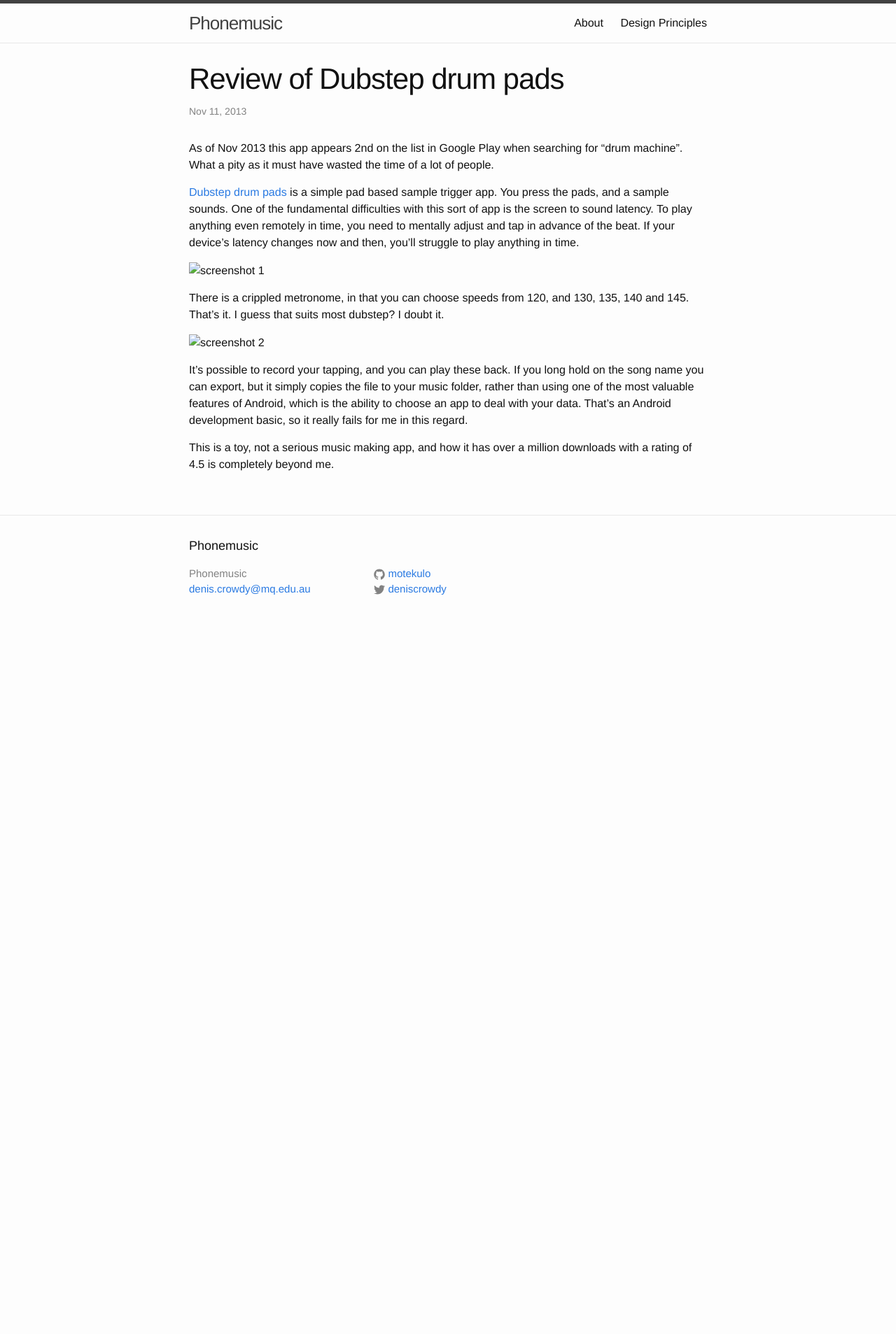
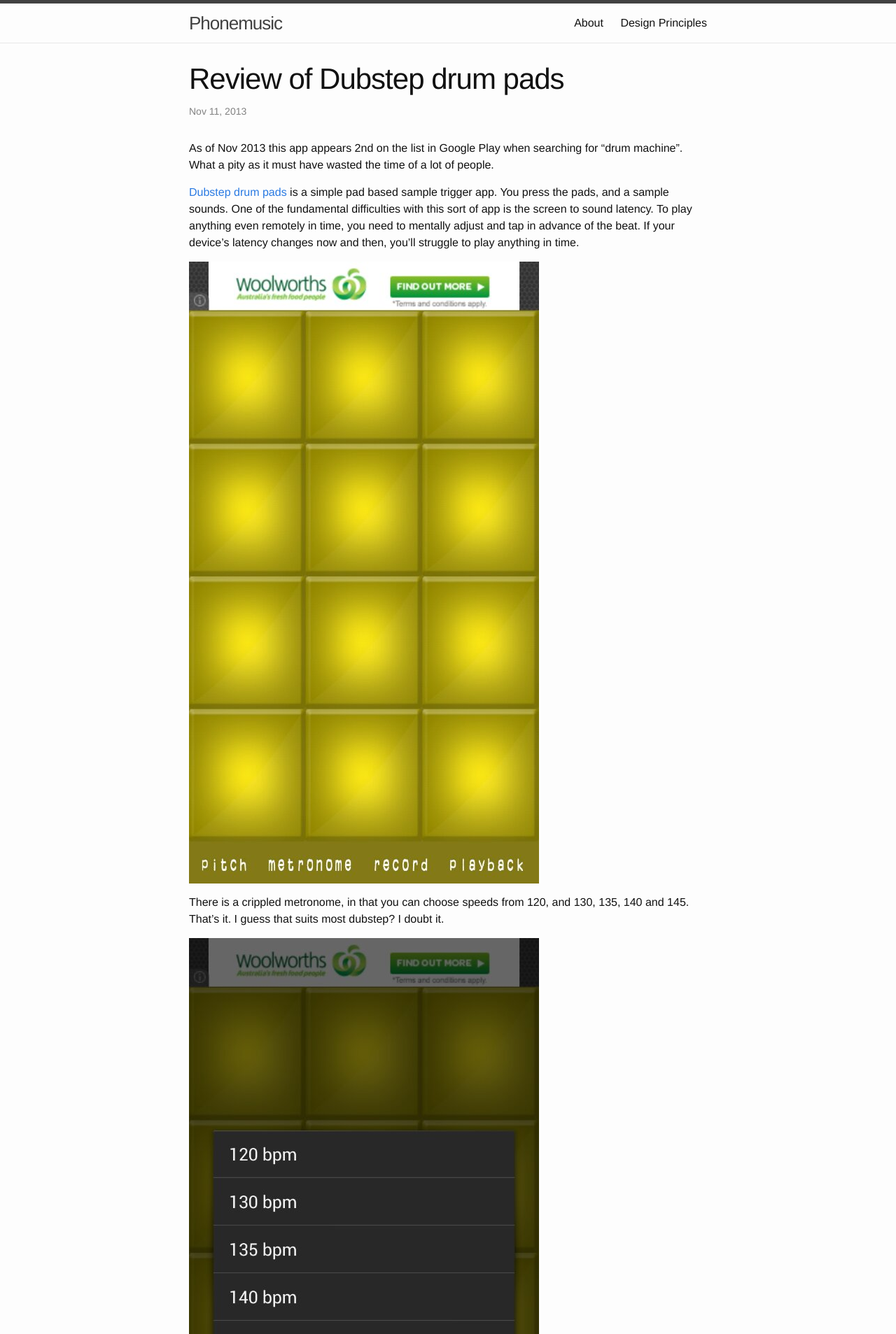
Before and after one commit to motekulo/github.io, a Jekyll site: the page built from _posts/2013-11-11-dubstep-pads-review.md, in a window 1280 px wide. Shown: the top 1907 px of the page at 70% size. Built offline with Jekyll 4.4.1, drawn with Linux system fonts in a browser that asks for light colours; before the commit the page ends 914 px from its top, so only the background shows below that.

Commit message:
Small fixes to recently added posts

```diff
--- a/_posts/2013-11-11-dubstep-pads-review.md
+++ b/_posts/2013-11-11-dubstep-pads-review.md
@@ -9,11 +9,11 @@ As of Nov 2013 this app appears 2nd on the list in Google Play when searching fo
 
 [Dubstep drum pads](https://play.google.com/store/apps/details?id=de.darkbloodstudios.dubstepdrumpads) is a simple pad based sample trigger app. You press the pads, and a sample sounds. One of the fundamental difficulties with this sort of app is the screen to sound latency. To play anything even remotely in time, you need to mentally adjust and tap in advance of the beat. If your device’s latency changes now and then, you’ll struggle to play anything in time.
 
-![screenshot 1](assets/wpid-Screenshot_2013-11-11-17-26-48.png)
+![screenshot 1](/assets/wpid-Screenshot_2013-11-11-17-26-48.png)
 
 There is a crippled metronome, in that you can choose speeds from 120, and 130, 135, 140 and 145. That’s it. I guess that suits most dubstep? I doubt it.
 
-![screenshot 2](assets/wpid-Screenshot_2013-11-11-17-26-59.png)
+![screenshot 2](/assets/wpid-Screenshot_2013-11-11-17-26-59.png)
 
 It’s possible to record your tapping, and you can play these back. If you long hold on the song name you can export, but it simply copies the file to your music folder, rather than using one of the most valuable features of Android, which is the ability to choose an app to deal with your data. That’s an Android development basic, so it really fails for me in this regard.
 
```
Also changed, not shown: _posts/2013-11-14-sahara-music.md (+1 -1 lines).
